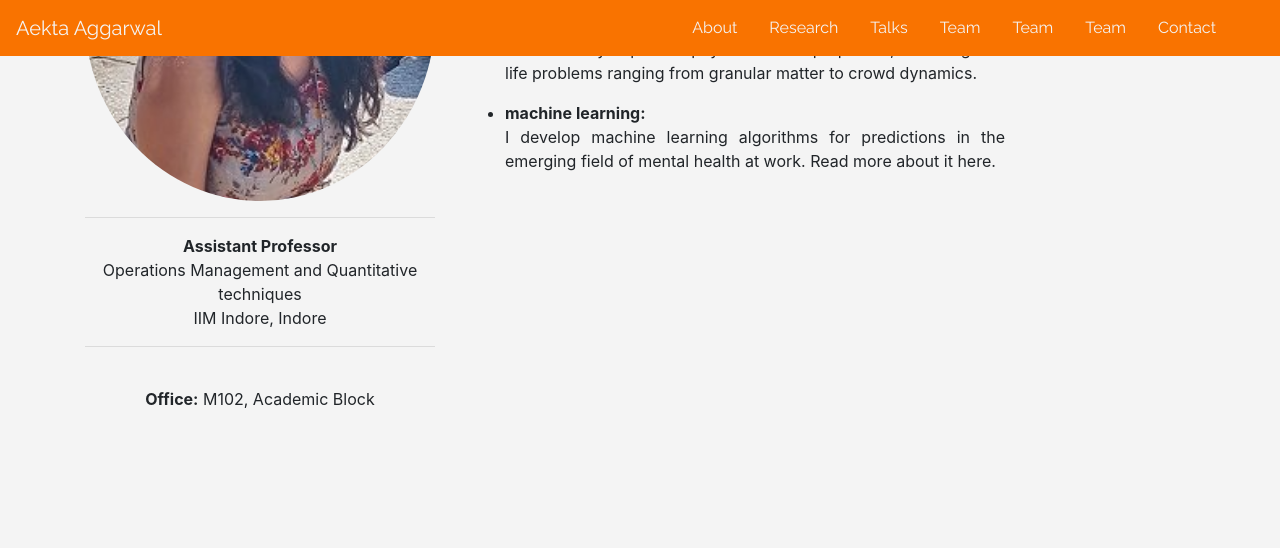
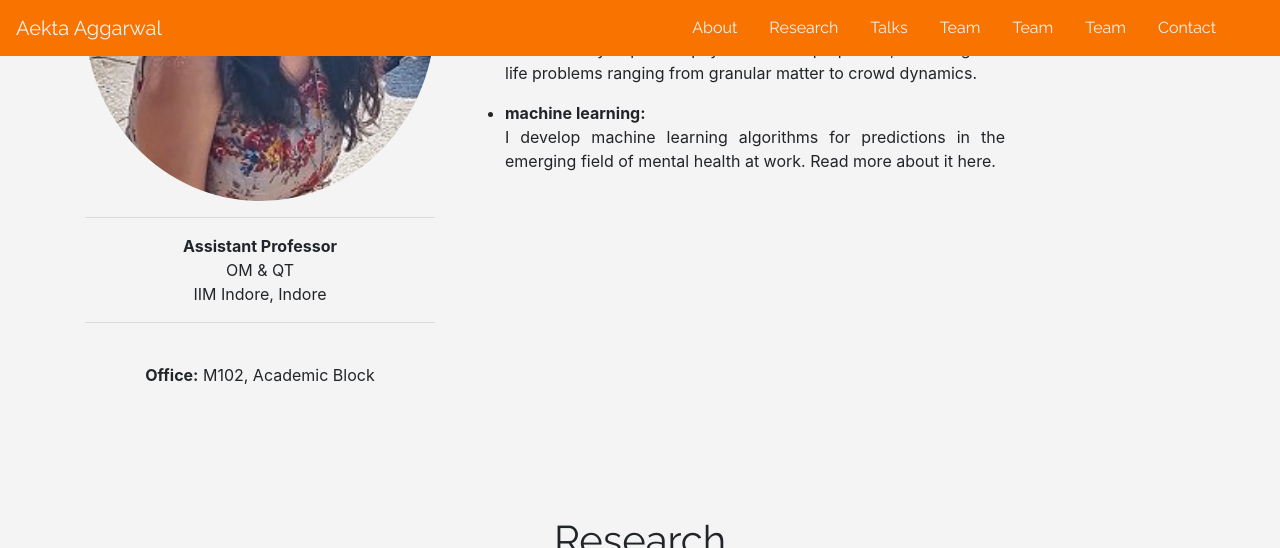
Before and after one commit to aektaaggarwal/aektaaggarwal.github.io, a Jekyll site: the page index.html, which Jekyll copies as it is, in a window 1280 px wide and 900 px high, scrolled down 1355 px, cut to the strip 0-548 px from the top of the window. Built offline with Jekyll 4.4.1, drawn with Linux system fonts in a browser that asks for light colours.

Commit message:
Update index.html

```diff
--- a/index.html
+++ b/index.html
@@ -70,7 +70,7 @@
 				<div class="col-md-4">
 					<center><img src="images/aekta_aggarwal_83.jpg" class="img-fluid"></center>
 					<center><hr><b>Assistant Professor</b><br>
-				Operations Management and Quantitative techniques<br>
+					OM & QT<br>
 					IIM Indore, Indore<hr><br><center>
 				  <b>Office:</b> M102, Academic Block <br><br>
 	 <a href = "mailto:aektaaggarwal@iimidr.ac.in" style="color:#f2b700"><i class="fas fa-envelope fa-2x"></i></a> &ensp;
```
Lines whose indentation alone changed are shown as unchanged.
